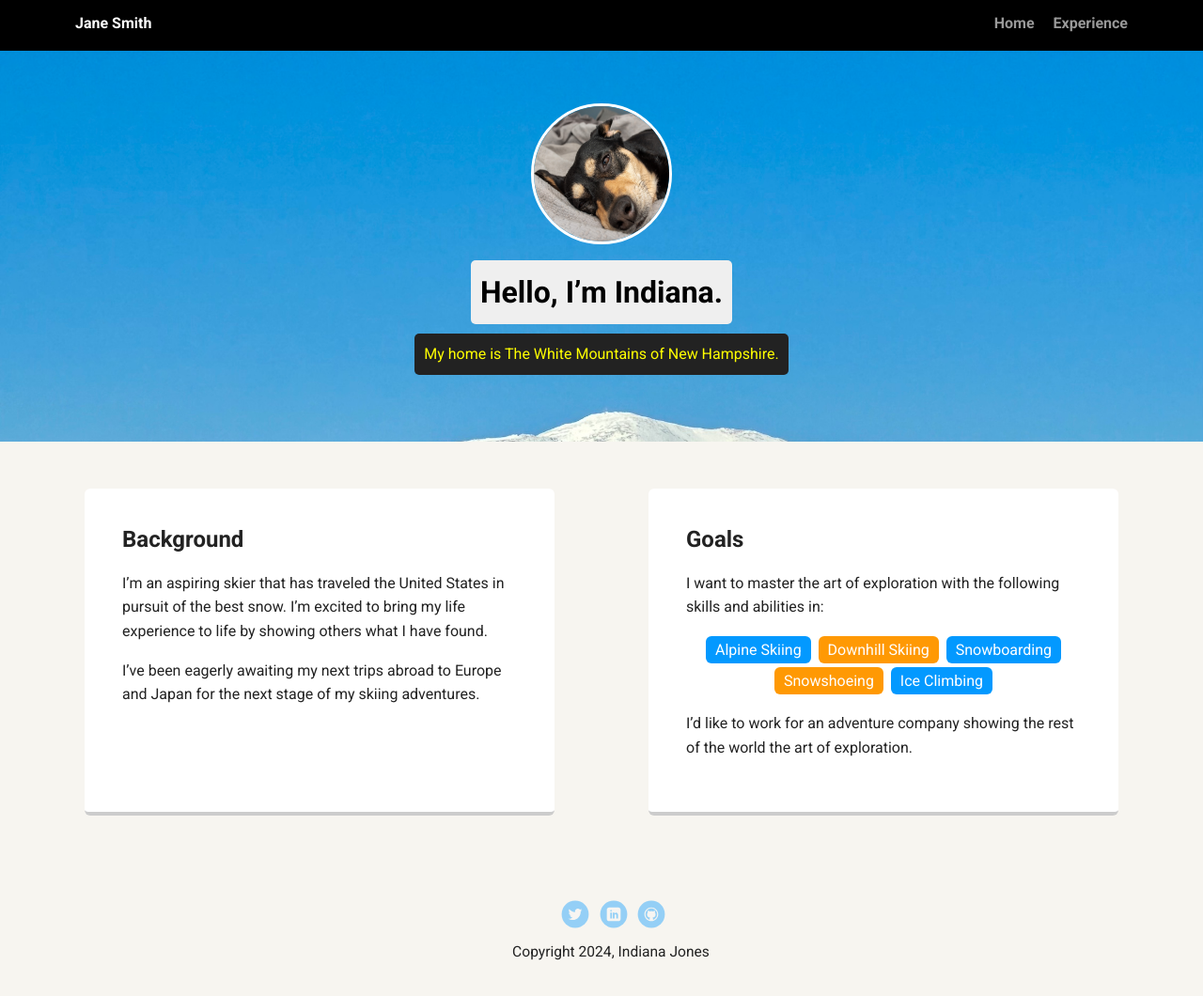
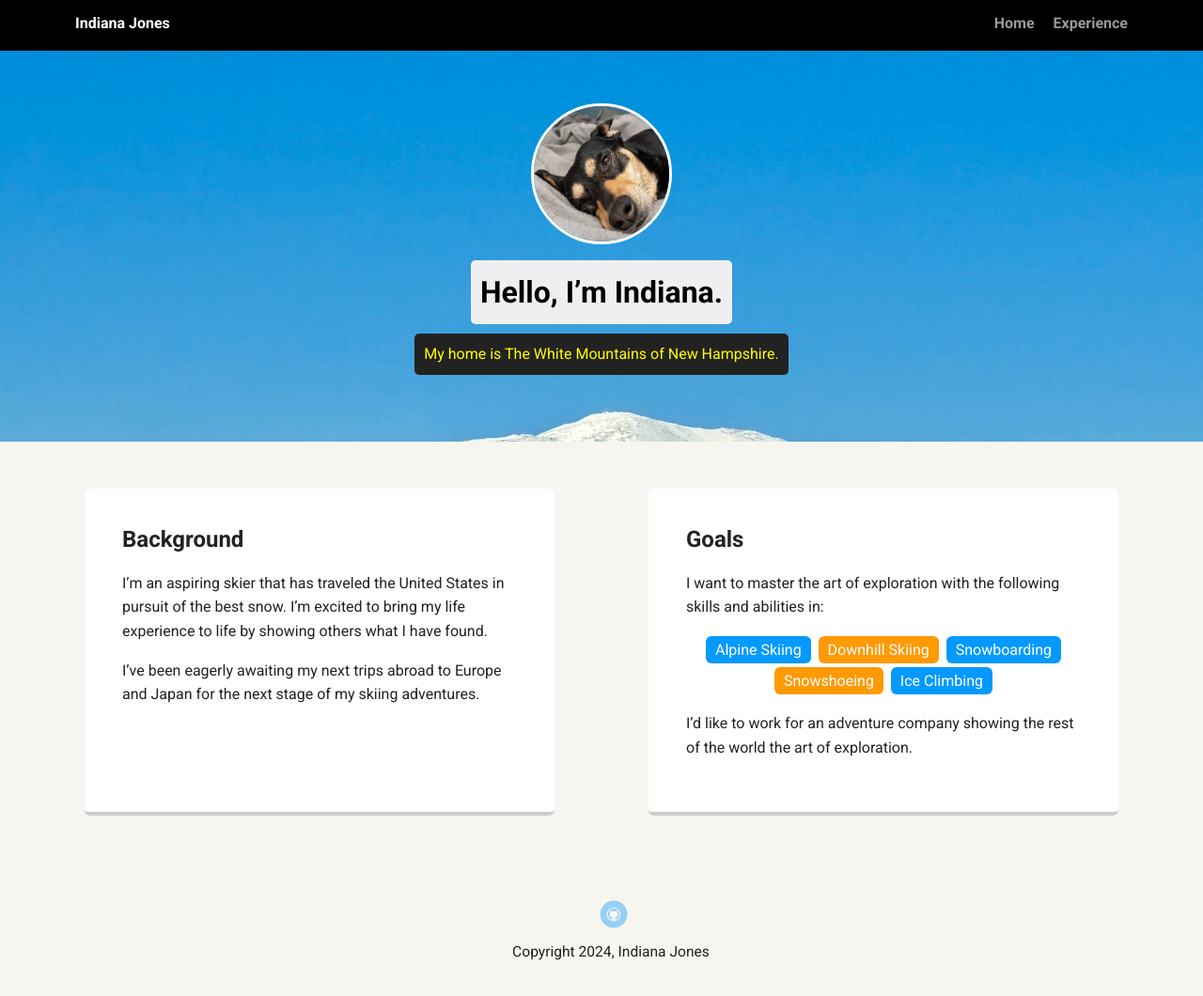
Before and after one commit to udontn0wme/Ryan-Charlton-Portfolio-Project, a plain HTML site: page index.html in a window 1280 px wide. Shown: the whole page at 94% size. Drawn offline with Linux system fonts and the light colour scheme; a web font is replaced by a local one.

```diff
--- a/index.html
+++ b/index.html
@@ -2,7 +2,7 @@
 <html lang="en">
 <head>
   <meta charset="utf-8">
-  <title>Jane Smith's Profile</title>
+  <title>Idiana Jone's Profile</title>
   <meta name="viewport" content="width=device-width, initial-scale=1.0">
   <link rel="stylesheet" href="styles.css">
   <link href="https://fonts.googleapis.com/css?family=Muli%7CRoboto:400,300,500,700,900" rel="stylesheet"></head>
@@ -10,7 +10,7 @@
 
     <div class="main-nav">
         <ul class="nav">
-          <li class="name">Jane Smith</li>
+          <li class="name">Indiana Jones</li>
           <li><a href="#">Home</a></li>
           <li><a href="#">Experience</a></li>
         </ul>
@@ -45,9 +45,7 @@
     </main>
     <footer>
       <ul>
-        <li><a href="#" class="social twitter">Twitter</a></li>
-        <li><a href="#" class="social linkedin">LinkedIn</a></li>
-        <li><a href="#" class="social github">Github</a></li>
+        <li><a href="https://github.com/udontn0wme" class="social github">Github</a></li>
       </ul>
       <p class="copyright">Copyright 2024, Indiana Jones</p>
     </footer>
```
